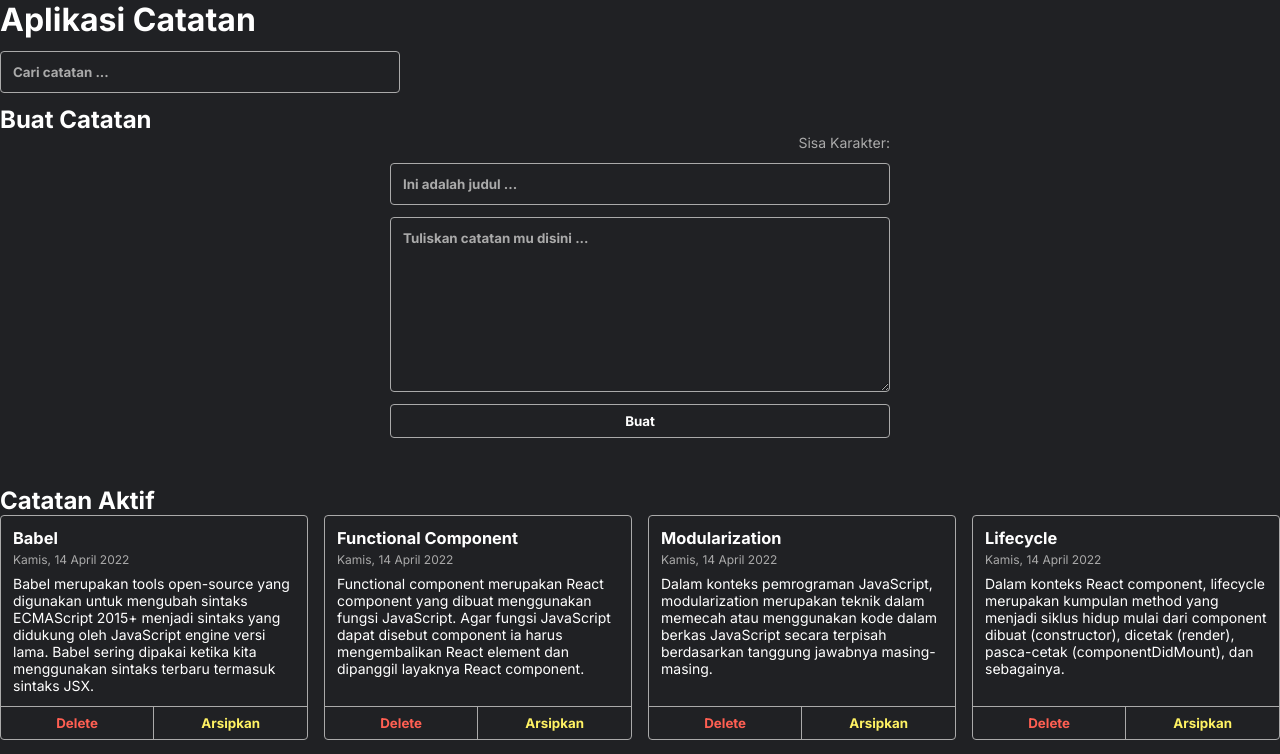
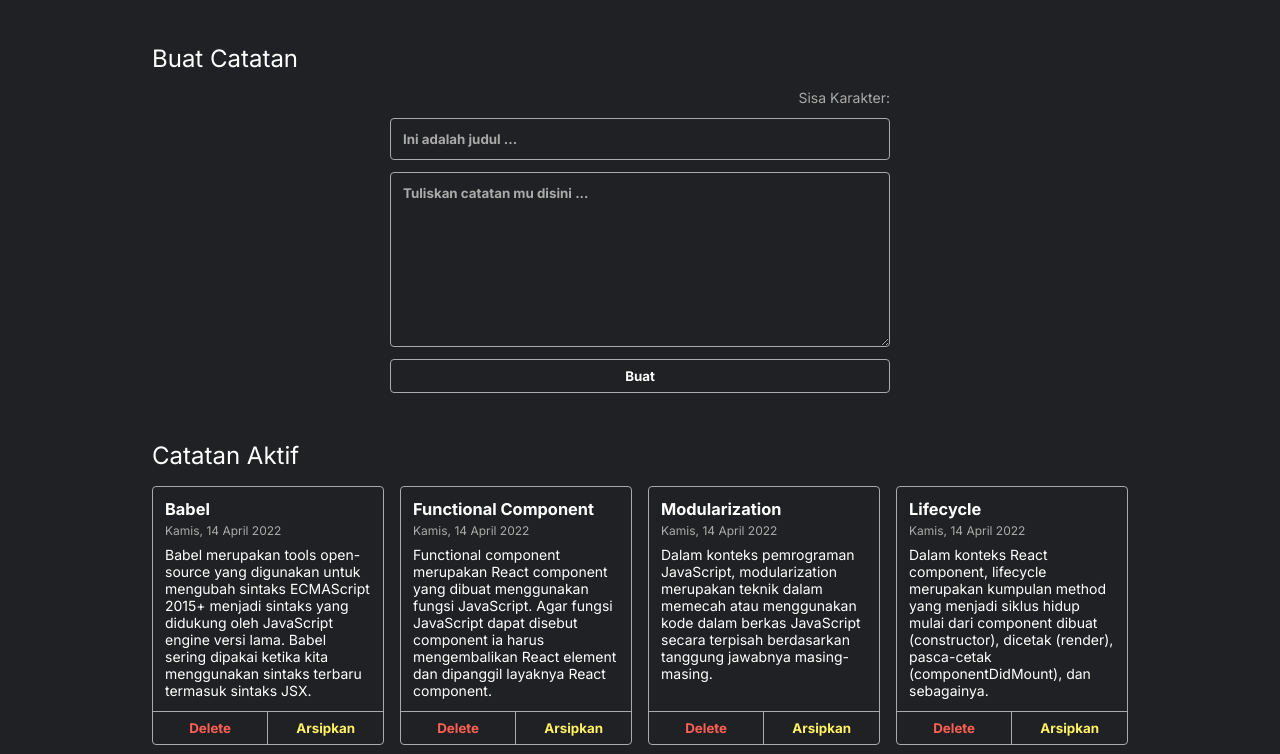
Before and after one commit to hendrawijayasubandi/note-app-react, a React (Create React App) app: page / in a window 1280 px wide. Shown: the top 754 px of the page. Built offline with nearby package versions, Linux system fonts and the light colour scheme.

Commit message:
mod components note app & header

```diff
--- a/src/components/NoteApp.jsx
+++ b/src/components/NoteApp.jsx
@@ -1,6 +1,7 @@
 import React from 'react';
 import NoteList from './NoteList';
 import { getInitialData } from '../utils/index';
+
 import NoteInput from './NoteInput';
 import NoteHeader from './NoteHeader';
 
@@ -36,13 +37,11 @@ class NoteApp extends React.Component {
             }
         })
     }
+
     render() {
         return (
-            <div className="note-item__header">
-                <h1>Aplikasi Catatan</h1>
-                <div class="note-search">
-                    <input type="text" placeholder="Cari catatan ..." value={this.state.title} onChange={this.onTitleChangeEventHandler} />
-                </div>
+
+            <div className="note-app__body">
                 <h2>Buat Catatan</h2>
                 <NoteInput addNote={this.onAddNoteHandler} />
                 <h2>Catatan Aktif</h2>
--- a/src/components/NoteHeader.jsx
+++ b/src/components/NoteHeader.jsx
@@ -1,11 +1,12 @@
 import React from 'react';
+import NoteInput from './NoteInput';
 
-function NoteHeader({ title }) {
+function NoteHeader({ search, setQuery }) {
     return (
         <div className="note-app__header">
             <h1>Aplikasi Catatan</h1>
             <div class="note-search">
-                <input type="text" placeholder="Cari catatan ..." value={this.state.title} onChange={this.onTitleChangeEventHandler} />
+                <NoteInput type="search" placeholder="Cari catatan ..." value={search} onChange={setQuery} />
             </div>
         </div>
     );
```
